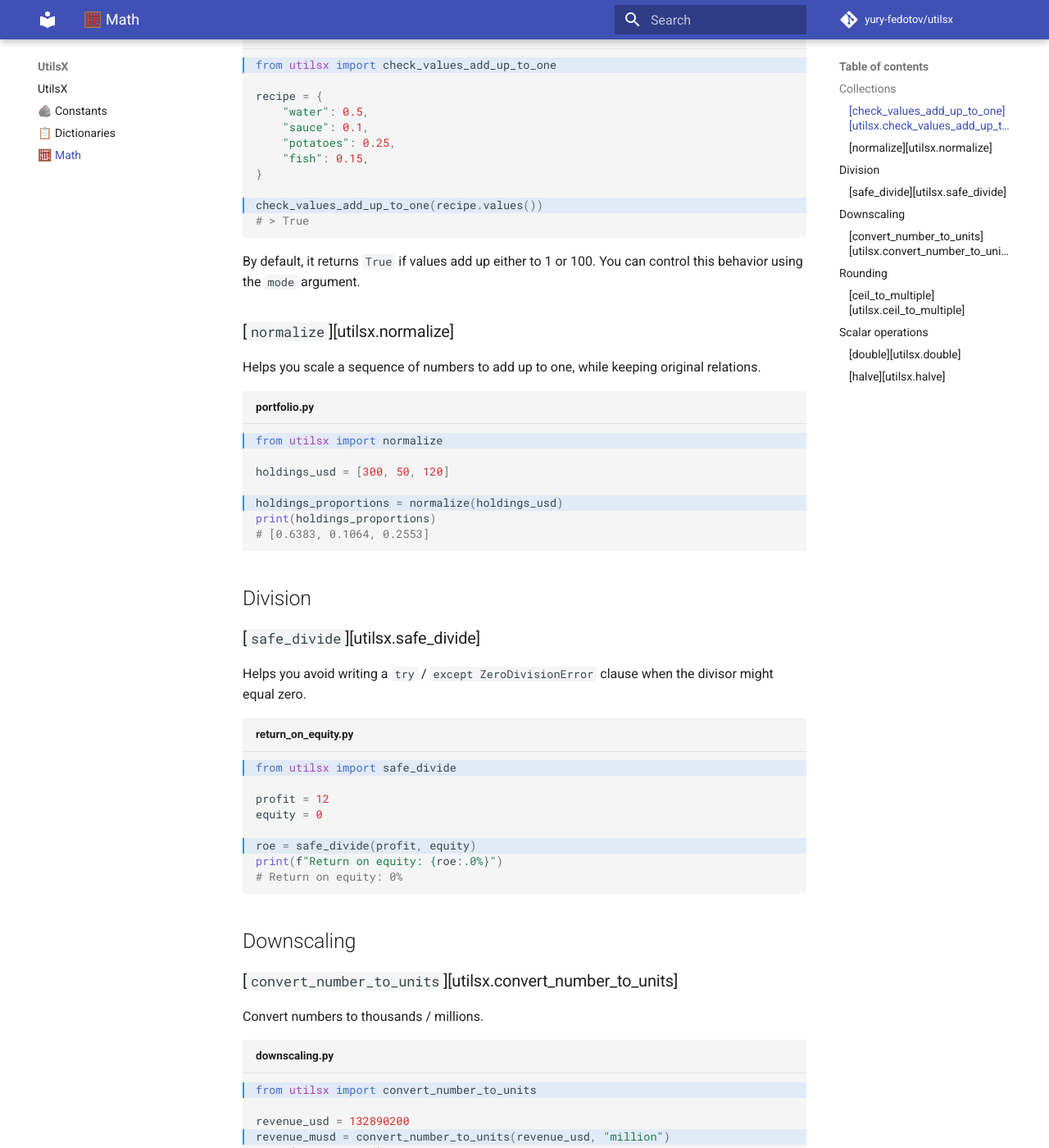
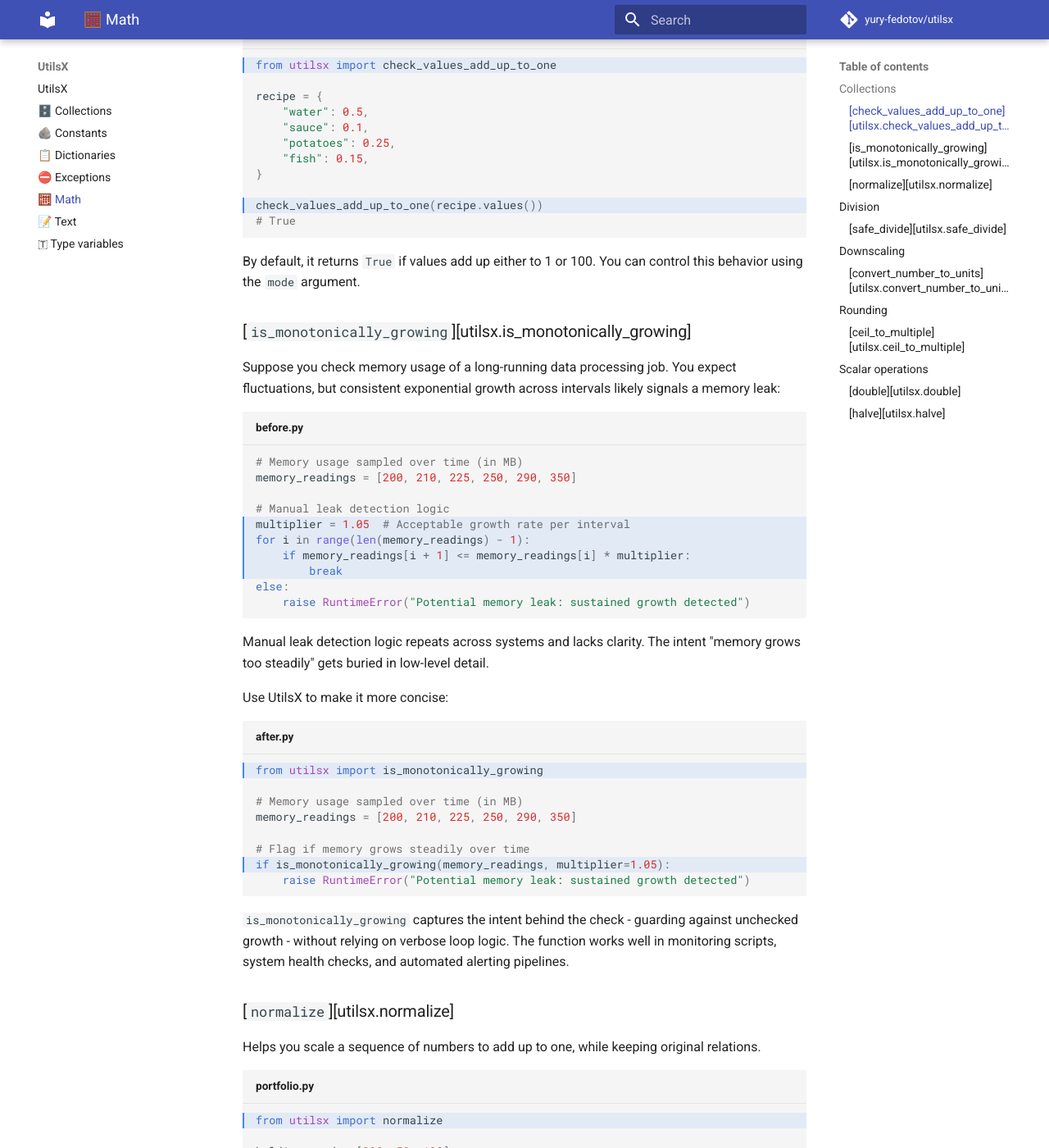
Before and after one commit to yury-fedotov/utilsx, an MkDocs documentation site: the page built from docs/math.md, in a window 1280 px wide and 1400 px high, scrolled down 341 px. Shown: the whole window at 82% size. Built offline with MkDocs 1.6.1 and Material for MkDocs 9.7.7, drawn with Linux system fonts in a browser that asks for light colours; comment, search, counter and statistics services are not loaded.

````diff
--- a/docs/math.md
+++ b/docs/math.md
@@ -19,11 +19,51 @@ recipe = {
 }
 
 check_values_add_up_to_one(recipe.values())
-# > True
+# True
 ```
 
 By default, it returns `True` if values add up either to 1 or 100.
 You can control this behavior using the `mode` argument.
+
+### [`is_monotonically_growing`][utilsx.is_monotonically_growing]
+
+Suppose you check memory usage of a long-running data processing job.
+You expect fluctuations, but consistent exponential growth across intervals
+likely signals a memory leak:
+
+```py title="before.py" hl_lines="5-8"
+# Memory usage sampled over time (in MB)
+memory_readings = [200, 210, 225, 250, 290, 350]
+
+# Manual leak detection logic
+multiplier = 1.05  # Acceptable growth rate per interval
+for i in range(len(memory_readings) - 1):
+    if memory_readings[i + 1] <= memory_readings[i] * multiplier:
+        break
+else:
+    raise RuntimeError("Potential memory leak: sustained growth detected")
+```
+
+Manual leak detection logic repeats across systems and lacks clarity.
+The intent "memory grows too steadily" gets buried in low-level detail.
+
+Use UtilsX to make it more concise:
+
+```py title="after.py" hl_lines="1 7"
+from utilsx import is_monotonically_growing
+
+# Memory usage sampled over time (in MB)
+memory_readings = [200, 210, 225, 250, 290, 350]
+
+# Flag if memory grows steadily over time
+if is_monotonically_growing(memory_readings, multiplier=1.05):
+    raise RuntimeError("Potential memory leak: sustained growth detected")
+```
+
+`is_monotonically_growing` captures the intent behind the
+check - guarding against unchecked growth - without relying on verbose loop logic.
+The function works well in monitoring scripts,
+system health checks, and automated alerting pipelines.
 
 ### [`normalize`][utilsx.normalize]
 
--- a/src/utilsx/__init__.py
+++ b/src/utilsx/__init__.py
@@ -5,6 +5,5 @@ from .constants import *
 from .dicts import *
 from .exceptions import *
 from .math import *
-from .sequences import *
 from .text import *
 from .typevars import *
````
Also changed, not shown: docs/collections.md (added, +100 -0 lines), docs/dictionaries.md (+1 -0 lines), docs/exceptions.md (added, +85 -0 lines), docs/index.md (+6 -2 lines), docs/text.md (added, +43 -0 lines), docs/typevars.md (added, +51 -0 lines), 10 other files.
